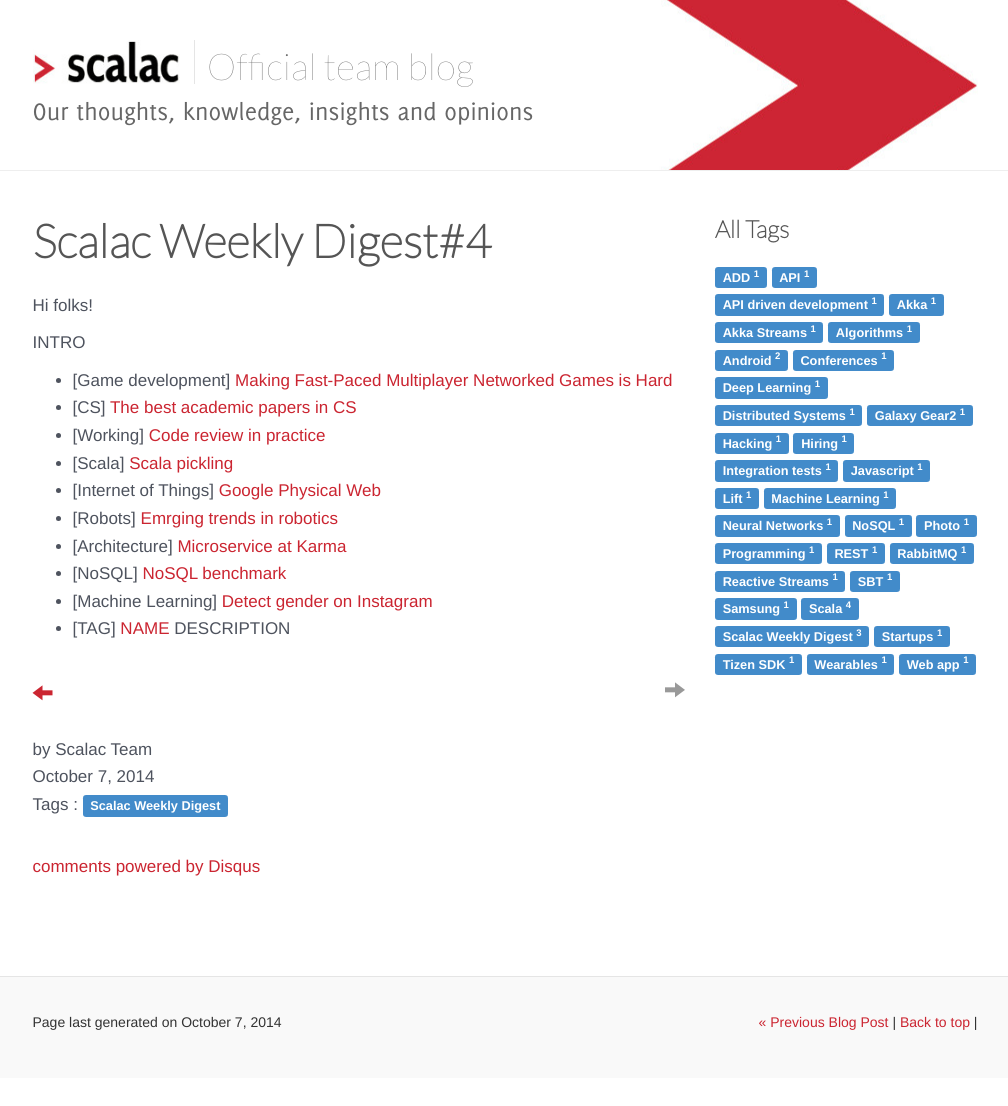
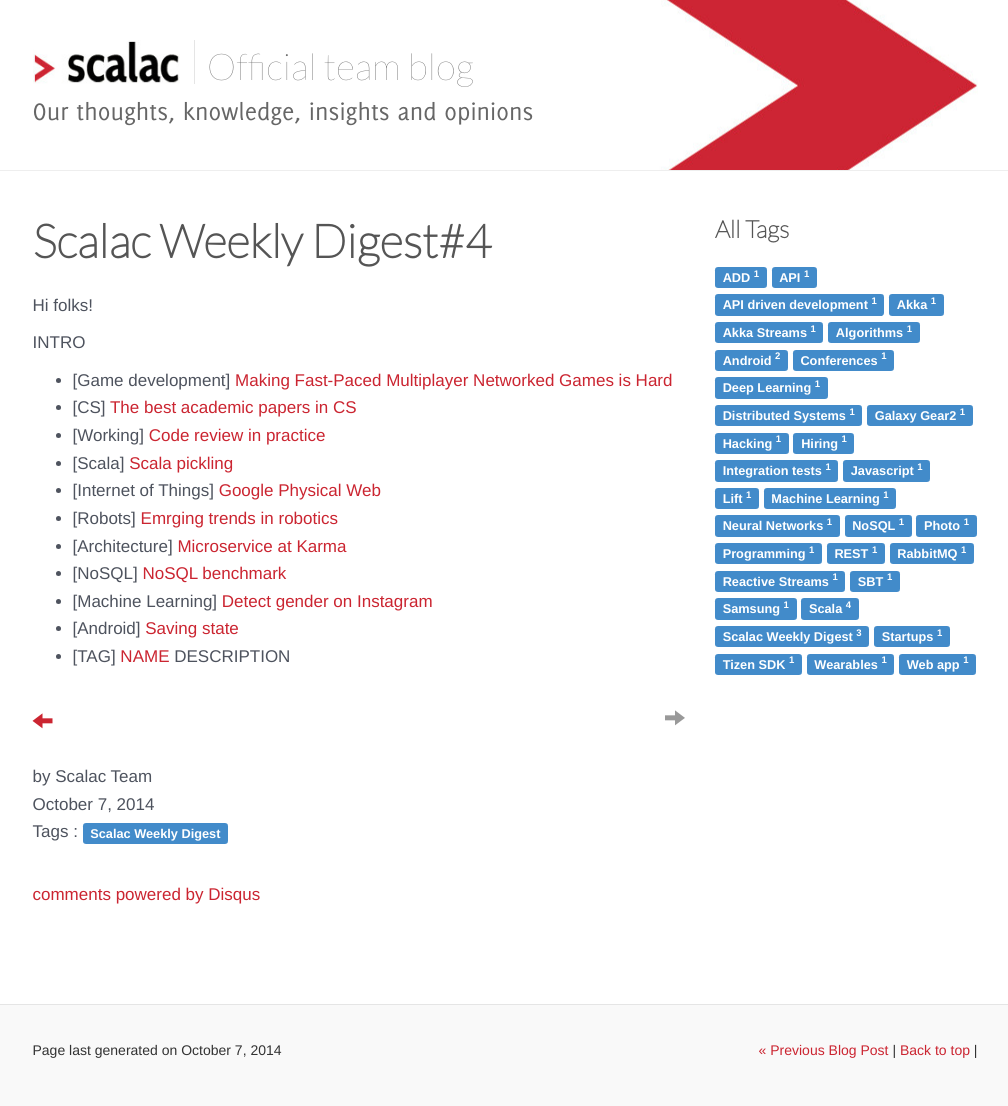
Before and after one commit to serafinmaciej/ScalaConsultants.github.io, a Jekyll site: the page built from _posts/2014-10-07-digest-4.markdown, in a window 1280 px wide. Shown: the whole page, without its empty margins (135-1143 px from the left). Built offline with Jekyll 4.4.1, drawn with Linux system fonts in a browser that asks for light colours; comment, search, counter and statistics services are not loaded; before the commit the page ends 1078 px from its top, so only the background shows below that.

Commit message:
Update 2014-10-07-digest-4.markdown

```diff
--- a/_posts/2014-10-07-digest-4.markdown
+++ b/_posts/2014-10-07-digest-4.markdown
@@ -23,5 +23,6 @@
 * \[Architecture\] [Microservice at Karma](https://blog.yourkarma.com/building-microservices-at-karma)
 * \[NoSQL\] [NoSQL benchmark](http://java.dzone.com/articles/dissecting-nosql-benchmark)
 * \[Machine Learning\] [Detect gender on Instagram](http://totems.co/blog/machine-learning-nodejs-gender-instagram)
+* \[Android\] [Saving state](https://speakerdeck.com/cyrilmottier/deep-dive-into-android-state-restoration)
 * \[TAG\] [NAME](URL)
 DESCRIPTION
```
